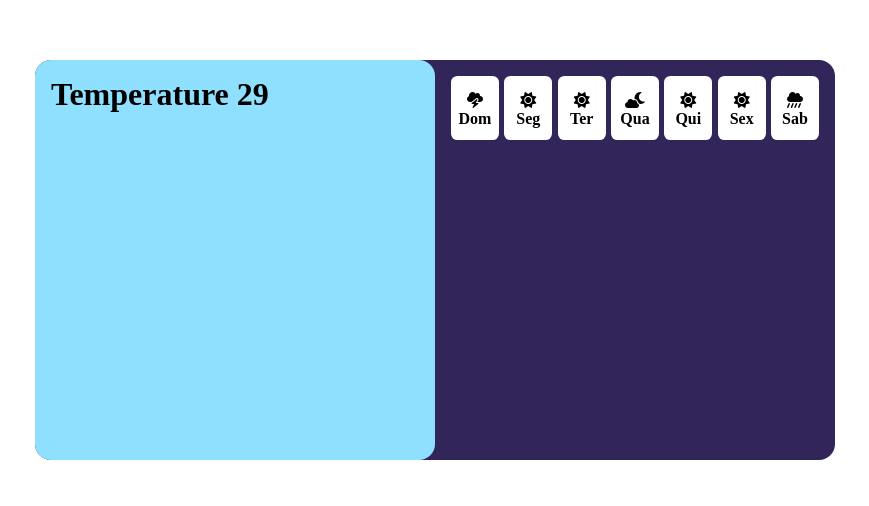
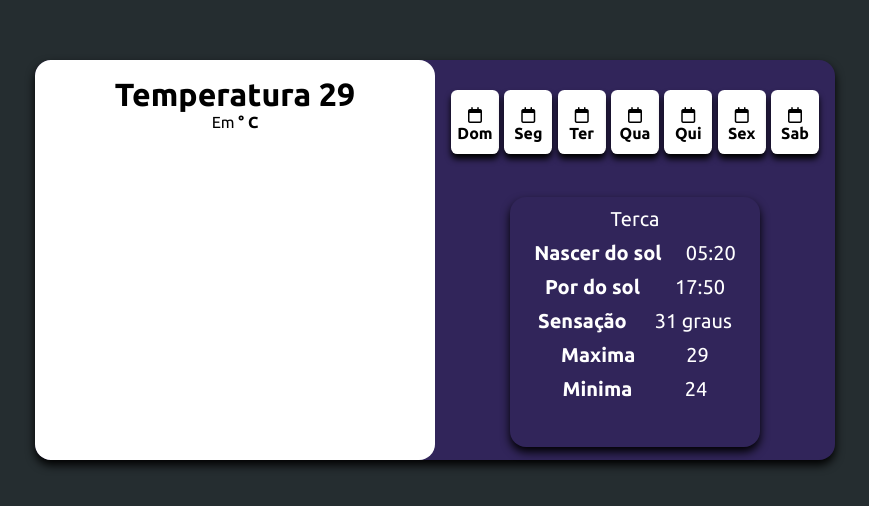
Before and after one commit to Sr-Van/weather-app, a plain HTML site: page index.html in a window 1280 px wide. Shown: the part 380-886 px from the top of the page, without its empty margins (205-1074 px from the left). Drawn offline with Linux system fonts and the light colour scheme.

Commit message:
feat: last stylesheets

```diff
--- a/index.html
+++ b/index.html
@@ -13,15 +13,19 @@
     <div class="container">
         <div class="box-wather">
             <div class="image-weather">
-                <h1>Temperature <b class="temperature-today">29</b></h1>
+                <h1>Temperatura <b class="temperature-today">29</b></h1>
                 <div data-img="img">
 
                 </div>
+                <div>
+                    <p>Em <b>° C</b></p>
                 </div>
+            </div>
+            <div class="info-weather">
                 <div class="week-weather">
                     <div class="day-cards">
                         <div class="temperature">
-                        <i class="fa-solid fa-cloud-bolt"></i>
+                            <i class="fa-regular fa-calendar"></i>
                         </div>
                         <div>
                             <b>Dom</b>
@@ -30,7 +34,7 @@
                     <div class="day-cards">
 
                         <div class="temperature">
-                        <i class="fa-solid fa-sun"></i>
+                            <i class="fa-regular fa-calendar"></i>
                         </div>
                         <div>
                             <b>Seg</b>
@@ -38,7 +42,7 @@
                     </div>
                     <div class="day-cards">
                         <div class="temperature">
-                        <i class="fa-solid fa-sun"></i>
+                            <i class="fa-regular fa-calendar"></i>
                         </div>
                         <div>
                             <b>Ter</b>
@@ -46,7 +50,7 @@
                     </div>
                     <div class="day-cards">
                         <div class="temperature">
-                        <i class="fa-solid fa-cloud-moon"></i>
+                            <i class="fa-regular fa-calendar"></i>
                         </div>
                         <div>
                             <b>Qua</b>
@@ -54,7 +58,7 @@
                     </div>
                     <div class="day-cards">
                         <div class="temperature">
-                        <i class="fa-solid fa-sun"></i>
+                            <i class="fa-regular fa-calendar"></i>
                         </div>
                         <div>
                             <b>Qui</b>
@@ -62,7 +66,7 @@
                     </div>
                     <div class="day-cards">
                         <div class="temperature">
-                        <i class="fa-solid fa-sun"></i>
+                            <i class="fa-regular fa-calendar"></i>
                         </div>
                         <div>
                             <b>Sex</b>
@@ -70,7 +74,7 @@
                     </div>
                     <div class="day-cards">
                         <div class="temperature">
-                        <i class="fa-solid fa-cloud-showers-heavy"></i>
+                            <i class="fa-regular fa-calendar"></i>
                         </div>
                         <div>
                             <b>Sab</b>
@@ -79,6 +83,25 @@
 
 
                 </div>
+                <div class="today-infos">
+                    <div class="day">Segunda</div>
+                    <div class="sunrise">
+                        <b>Nascer do sol</b><p>05:20</p>
+                    </div>
+                    <div class="sunset">
+                        <b>Por do sol</b><p>17:50</p>
+                    </div>
+                    <div class="sensation">
+                        <b>Sensação</b><p>31 graus</p>
+                    </div>
+                    <div class="max-temp">
+                        <b>Maxima</b><p>29</p>
+                    </div>
+                    <div class="min-temp">
+                        <b>Minima</b><p>24</p>
+                    </div>
+                </div>
+            </div>
         </div>
     </div>
 
--- a/index.js
+++ b/index.js
@@ -1,9 +1,22 @@
 const tempToday = document.querySelector('.temperature-today')
+
+const dayInfos = document.querySelectorAll('.today-infos div')
+const dayInfosTitle = document.querySelector('.day')
 
 const weekWeatherCards = document.querySelector('.week-weather')
 
 const imageTemperature = document.querySelector('[data-img="img"]')
 
+
+const showTodayInfo = (obj) => {
+    dayInfos.forEach((day, index) => {
+        const paragraph = day.children[1]
+
+        if(paragraph) {
+            paragraph.textContent = obj[index]
+        }
+    })
+}
 
 
 const showData = ({daily}) => {
@@ -12,12 +25,22 @@ const showData = ({daily}) => {
 
     const todayMediumTemp = Math.trunc((todayTempMax + todayTempMin) / 2)
 
-    const todayShower = daily.showers_sum[4]
+    const todayShower = daily.showers_sum[0]
+    todayAparence = daily.apparent_temperature_max[0]
+    todaySunrise = daily.sunrise[0].slice(11)
+    todaySunset = daily.sunset[0].slice(11)
 
     console.log(daily);
-    tempToday.innerHTML = todayMediumTemp
+    tempToday.innerHTML = `${todayMediumTemp}°`
 
     cardDaySelected(todayShower)
+    showTodayInfo({
+        1: todaySunrise,
+        2: todaySunset,
+        3: todayAparence,
+        4: todayTempMax,
+        5: todayTempMin
+    })
 }
 
 const getWeather = async (position) => {
@@ -43,12 +66,16 @@ const semana = {
     7: "Sabado",
 }
 
+dayInfosTitle.textContent = `${semana[diaDaSemana]}`
+
 const cardDaySelected = todayShower => {
     const divToSelect = weekWeatherCards.children[diaDaSemana - 1]
     colorBackgroundDiv = ""
     colorTextDiv = ""
 
-    if(todayShower == 0) {
+
+
+    if(todayShower <= 1) {
         colorBackgroundDiv = "#ffe963"
         imageTemperature.innerHTML = `<img src="/images/sun clouds.png">`
     }
@@ -63,7 +90,7 @@ const cardDaySelected = todayShower => {
     }
 
     divToSelect.style.backgroundColor = colorBackgroundDiv
-    divToSelect.classList.add('highlight')
+    divToSelect.children[0].innerHTML = `<i class="fa-regular fa-calendar-check"></i>`
 
 }
 
--- a/style.css
+++ b/style.css
@@ -1,13 +1,18 @@
+@import url('https://fonts.googleapis.com/css2?family=Ubuntu:wght@300;400;700&display=swap');
+
+
 *{
     padding: 0;
     margin: 0;
     box-sizing: border-box;
+    font-family: 'Ubuntu', sans-serif;
 }
 
 .container {
     height: 100vw;
     display: grid;
     place-items: center;
+    background-color: #252d30;
 }
 
 .box-wather {
@@ -16,24 +21,62 @@
     border-radius: 1rem;
     background-color: #31255a;
     display: flex;
+    box-shadow: 0 5px 10px black;
 }
 
 .image-weather {
+    display: flex;
+    align-items: center;
+    flex-direction: column;
     padding: 1rem;
     width: 50%;
     border-radius: inherit;
-    background-color: #8fe0ff;
+    background-color: #ffffff;
+    transition: all .3s ease;
+}
+.image-weather:hover, .day-cards:hover, .today-infos:hover {
+    transform: scale(1.1);
+    cursor: pointer;
 }
 
+
 .image-weather img{
-    width: 90%;
+    width: 80%;
+    filter: drop-shadow(10px 10px 6px black);
+}
+
+.info-weather {
+    width: 50%;
+    display: grid;
+    place-items: center;
+}
+
+.today-infos {
+    width: 250px;
+    height: 250px;
+    font-size: 20px;
+    color: #ffffff;
+    display: flex;
+    flex-direction: column;
+    align-items: center;
+    box-shadow: 0 5px 10px black;
+    border-radius: 1rem;
+    transition: all .3s ease;
+}
+
+.today-infos > div {
+    margin-top: 10px;
+    width: 250px;
+    display: flex;
+    justify-content: space-evenly;
 }
 
 .week-weather{
     padding: 1rem;
     display: flex;
-    width: 50%;
+    width: 100%;
     justify-content: space-between;
+    border-radius: inherit;
 }
 
 .week-weather .day-cards {
@@ -45,12 +88,10 @@
     border-radius: 0.4rem;
     background-color: #ffffff;
     align-items: center;
+    box-shadow: 0 5px 6px black;
+    transition: all .3s ease;
 }
 
 .color-t-white, .color-t-white b {
     color: #ffffff;
 }
-
-.highlight {
-    filter: drop-shadow(1px 3px 2px #4444dd);
-}
```
Lines whose indentation alone changed are shown as unchanged.
